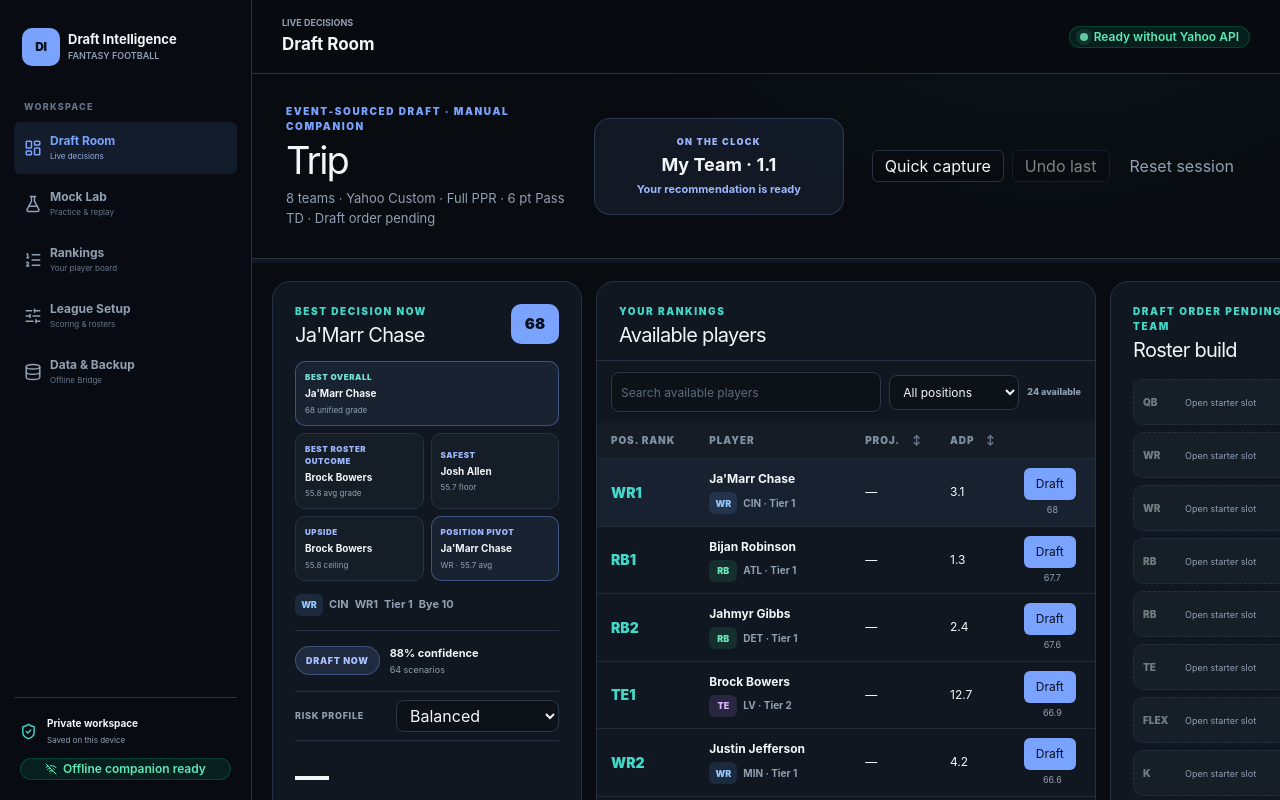
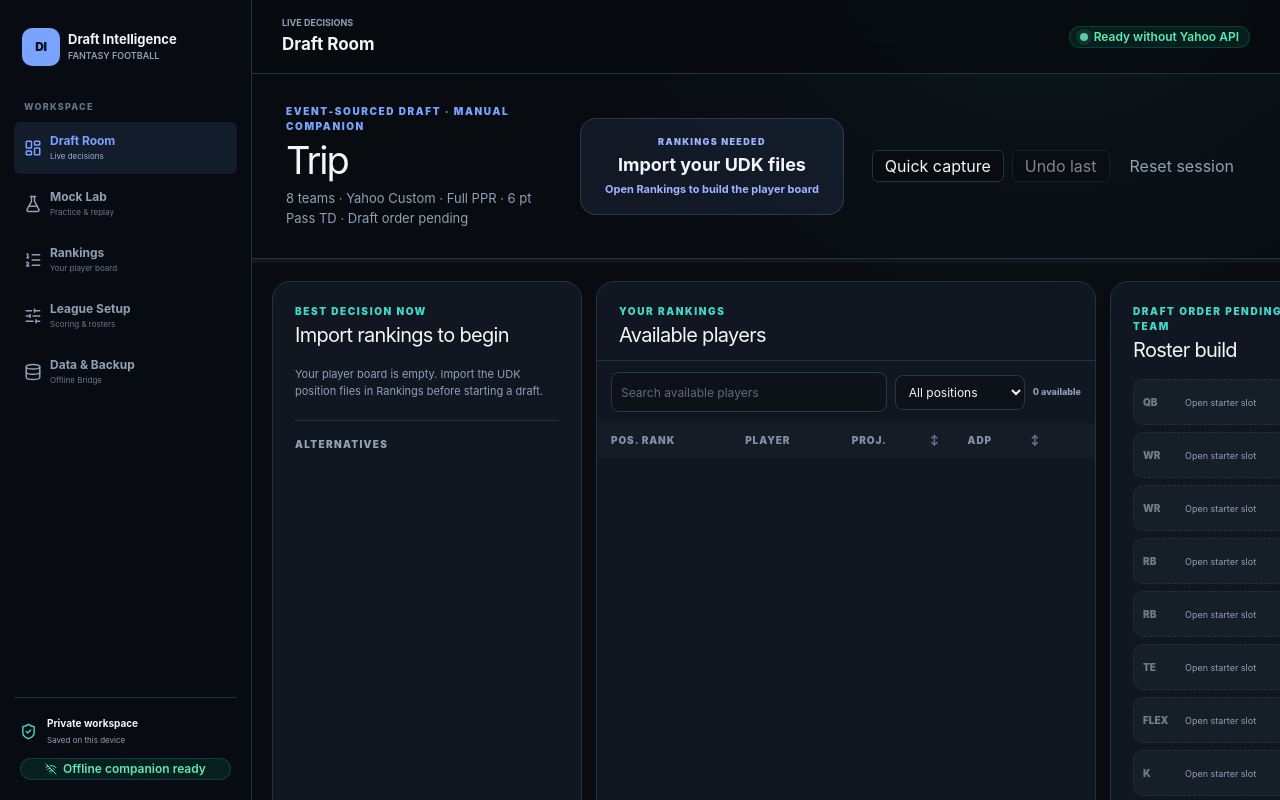
Before and after one commit to JaredMelini/fantasy-football-draft-manager, a Next.js app: page / in a window 1280 px wide. Shown: the top 800 px of the page. Built offline with nearby package versions, Linux system fonts and the light colour scheme.

Commit message:
Remove built-in starter rankings

```diff
--- a/app/draft-manager-app.tsx
+++ b/app/draft-manager-app.tsx
@@ -193,7 +193,7 @@ export function DraftManagerApp() {
                 saveState({ players: nextPlayers })
               }
               onReset={() =>
-                saveState({ players: createDefaultOfflinePackage().players })
+                saveState({ players: [], events: [] })
               }
               onRunBusyTask={runBusyTask}
             />
--- a/app/draft-room.tsx
+++ b/app/draft-room.tsx
@@ -130,7 +130,8 @@ export function DraftRoom({
       ),
     [effectiveTeamCount, league, players],
   );
-  const draftComplete = picks.length >= maximumPicks;
+  const rankingsNeeded = maximumPicks === 0;
+  const draftComplete = !rankingsNeeded && picks.length >= maximumPicks;
   const currentOverall = picks.length + 1;
   const currentRound = roundForOverallPick(currentOverall, effectiveTeamCount);
   const currentTeam = draftComplete
@@ -438,14 +439,18 @@ export function DraftRoom({
           <p>{league.teamCount} teams · {league.scoringLabel} · {draftSlotLabel}</p>
         </div>
         <div className={`pick-clock ${draftComplete ? "complete" : ""}`} aria-live="polite">
-          <span>{draftComplete ? "Draft complete" : "On the clock"}</span>
+          <span>{rankingsNeeded ? "Rankings needed" : draftComplete ? "Draft complete" : "On the clock"}</span>
           <strong>
-            {draftComplete
+            {rankingsNeeded
+              ? "Import your UDK files"
+              : draftComplete
               ? `${picks.length} picks recorded`
               : `${currentTeam.name} · ${currentRound}.${((currentOverall - 1) % effectiveTeamCount) + 1}`}
           </strong>
           <small>
-            {draftComplete
+            {rankingsNeeded
+              ? "Open Rankings to build the player board"
+              : draftComplete
               ? "Open Mock Lab for replay and evaluation"
               : currentTeam.isUser
                 ? "Your recommendation is ready"
@@ -486,7 +491,7 @@ export function DraftRoom({
       <div className="workspace-grid" id="draft-room">
         <section className="recommendation-panel panel">
           <div className="section-heading">
-            <div><p className="eyebrow">{isReviewingAlternative ? "Reviewing alternative" : "Best decision now"}</p><h2>{selected?.player.name ?? "Session complete"}</h2></div>
+            <div><p className="eyebrow">{isReviewingAlternative ? "Reviewing alternative" : "Best decision now"}</p><h2>{selected?.player.name ?? (rankingsNeeded ? "Import rankings to begin" : "Session complete")}</h2></div>
             <div className="recommendation-heading-actions">
               {selected && <span className="score-badge" title="Unified best-overall grade">{selected.breakdown.total}</span>}
               {isReviewingAlternative && (
@@ -586,7 +591,7 @@ export function DraftRoom({
               </Button>
             </>
           ) : (
-            <p className="empty-state-copy">Every active player has been assigned. The immutable event log is ready to replay.</p>
+            <p className="empty-state-copy">{rankingsNeeded ? "Your player board is empty. Import the UDK position files in Rankings before starting a draft." : "Every active player has been assigned. The immutable event log is ready to replay."}</p>
           )}
 
           <div className="alternatives">
--- a/app/offline-bridge.tsx
+++ b/app/offline-bridge.tsx
@@ -110,7 +110,7 @@ export function OfflineBridge({
           <div className="backup-actions">
             <Button size="sm" onClick={exportPackage}>Download backup</Button>
             <label className="secondary-button file-button">Import backup<input type="file" accept="application/json,.json" onChange={(event) => importFile(event.target.files?.[0])} /></label>
-            <Button variant="ghost" size="sm" onClick={onReset}>Restore demo data</Button>
+            <Button variant="ghost" size="sm" onClick={onReset}>Reset local data</Button>
           </div>
           {message && <p className="bridge-message" aria-live="polite">{message}</p>}
         </section>
--- a/app/rankings-studio.tsx
+++ b/app/rankings-studio.tsx
@@ -600,7 +600,7 @@ export function RankingsStudio({
               <span className="sr-only">Search players</span>
               <Input value={search} onChange={(event) => setSearch(event.target.value)} placeholder="Search player, team, position" />
             </label>
-            <Button variant="outline" size="sm" onClick={() => void onRunBusyTask("Restoring starter rankings", onReset)}>Restore starter rankings</Button>
+            <Button variant="outline" size="sm" disabled={players.length === 0} onClick={() => void onRunBusyTask("Clearing rankings and draft picks", onReset)}>Clear all rankings</Button>
           </div>
           <div className="position-tabs" aria-label="Ranking position">
             {positions.map((item) => (
--- a/lib/local-draft-store.ts
+++ b/lib/local-draft-store.ts
@@ -7,6 +7,7 @@ import {
 } from "./offline-package";
 import {
   hasLegacyStarterProjection,
+  isLegacyStarterPlayer,
   isSyntheticDemoPlayer,
 } from "./sample-data";
 
@@ -31,7 +32,14 @@ function removeSyntheticDemoPlayers(
   value: OfflineDraftPackage,
 ): OfflineDraftPackage {
   const removedPlayerIds = new Set(
-    value.players.filter(isSyntheticDemoPlayer).map((player) => player.id),
+    value.players
+      .filter(
+        (player) =>
+          isSyntheticDemoPlayer(player) ||
+          (isLegacyStarterPlayer(player) &&
+            player.rankingSource !== "Fantasy Footballers UDK"),
+      )
+      .map((player) => player.id),
   );
   const leagueWasDemo = value.league.id === "demo-2026";
   const hasLegacyProjections = value.players.some(hasLegacyStarterProjection);
--- a/lib/sample-data.ts
+++ b/lib/sample-data.ts
@@ -226,16 +226,19 @@ function buildDepthPlayers(): Player[] {
   );
 }
 
-export const starterPlayers: Player[] = featuredPlayers.map((player) => ({
-  ...player,
-  projectedStats: {},
-}));
+export const starterPlayers: Player[] = [];
 
-const starterPlayerIds = new Set(starterPlayers.map((player) => player.id));
+const legacyStarterPlayerIds = new Set(
+  featuredPlayers.map((player) => player.id),
+);
+
+export function isLegacyStarterPlayer(player: Player): boolean {
+  return legacyStarterPlayerIds.has(player.id);
+}
 
 export function hasLegacyStarterProjection(player: Player): boolean {
   return (
-    starterPlayerIds.has(player.id) &&
+    isLegacyStarterPlayer(player) &&
     Object.keys(player.projectedStats).length > 0
   );
 }
```
Also changed, not shown: 3 other files (tests, documents, lock files or other folders).
